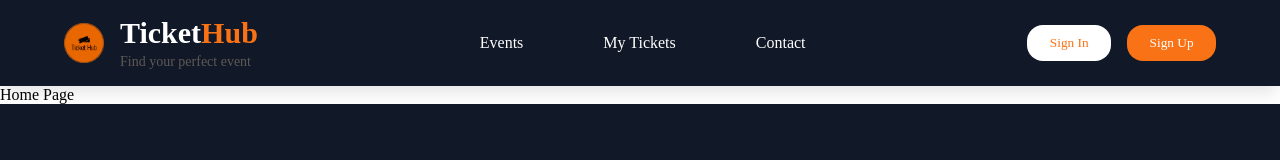
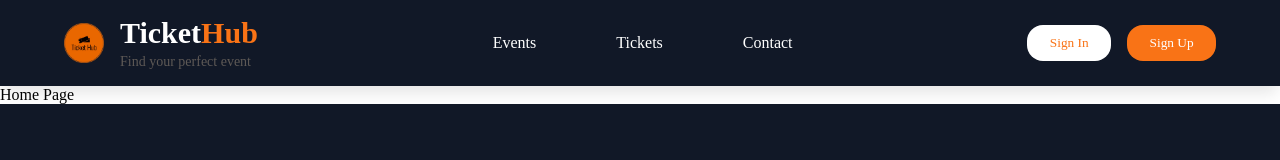
Before and after one commit to YukiYuto/TicketHub-ReactTs, a React (Vite) app: page / in a window 1280 px wide. Shown: the top 160 px of the page. Built offline with nearby package versions, Linux system fonts and the light colour scheme; no server answers.

Commit message:
fix: dplicate My Ticket

```diff
--- a/src/components/user/layout/Header.tsx
+++ b/src/components/user/layout/Header.tsx
@@ -53,7 +53,7 @@ const Header = () => {
             Events
           </Link>
           <Link to={PATH_PUBLIC.notFound} className="nav-link">
-            My Tickets
+            Tickets
           </Link>
           <Link to={PATH_PUBLIC.notFound} className="nav-link">
             Contact
```
